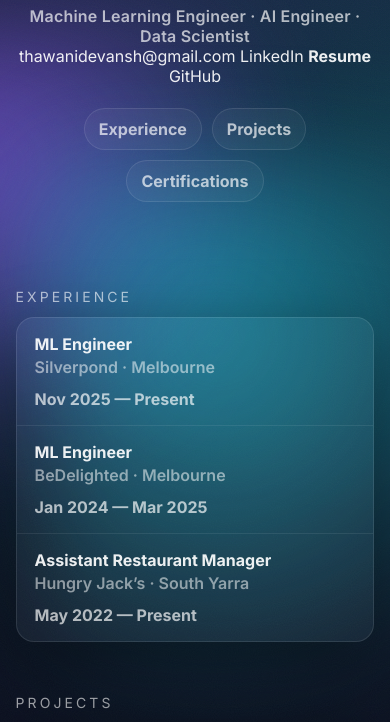
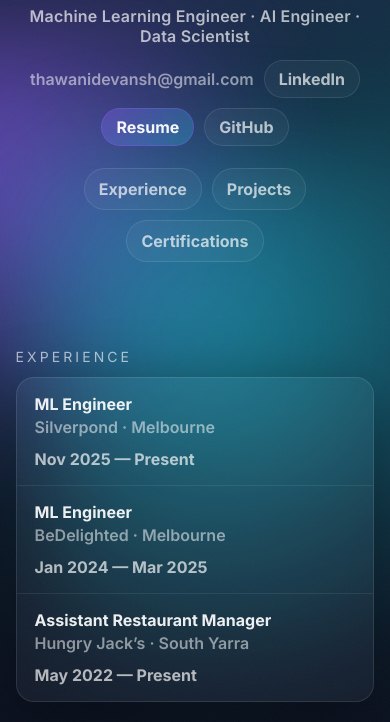
Before and after one commit to DevanshThawani/devanshthawani.github.io, a plain HTML site: page index.html in a window 390 px wide. Shown: the part 108-830 px from the top of the page. Drawn offline with Linux system fonts and the light colour scheme.

Commit message:
Update styles.css

```diff
--- a/styles.css
+++ b/styles.css
@@ -1,15 +1,15 @@
 :root{
   --bg: #0b1020;
+  --panel: rgba(255,255,255,.06);
   --stroke: rgba(255,255,255,.10);
   --text: rgba(255,255,255,.92);
   --muted: rgba(255,255,255,.68);
   --muted2: rgba(255,255,255,.52);
+  --accent: #8b5cf6;
+  --accent2:#22d3ee;
   --shadow: 0 20px 70px rgba(0,0,0,.45);
   --r: 18px;
   --max: 980px;
-
-  --a1:#8b5cf6;
-  --a2:#22d3ee;
 }
 
 *{ box-sizing:border-box; }
@@ -73,24 +73,21 @@ a:hover{ text-decoration:underline; text-underline-offset: 5px; }
   letter-spacing: .2px;
 }
 
-/* FIXED HERO LINKS LAYOUT */
-.heroLinks{
+/* LINKS ROW — keep it exactly like the original aesthetic */
+.links{
   margin-top: 14px;
-  display:flex;
-  flex-direction: column;
-  align-items:center;
-  gap: 10px;
-}
-
-.btnRow{
   display:flex;
   justify-content:center;
   gap: 10px;
   flex-wrap:wrap;
+  align-items:center;
+  color: var(--muted2);
+  font-weight: 600;
 }
 
-.emailLine{
-  max-width: 360px;
+/* Fix: email never breaks layout */
+.email{
+  max-width: 220px;
   overflow:hidden;
   text-overflow: ellipsis;
   white-space: nowrap;
@@ -98,24 +95,23 @@ a:hover{ text-decoration:underline; text-underline-offset: 5px; }
   font-weight: 600;
 }
 
-/* button-style links */
-.btnLink{
-  padding: 9px 14px;
+/* Button-like link styling (LinkedIn/Resume/GitHub) */
+.linkBtn{
+  padding: 8px 14px;
   border-radius: 999px;
   border: 1px solid var(--stroke);
   background: rgba(255,255,255,.04);
   font-weight: 700;
   color: var(--muted);
-  transition: transform .15s ease, background .15s ease, border-color .15s ease;
+  transition: transform .15s ease, background .15s ease;
   text-decoration: none !important;
 }
-.btnLink:hover{
+.linkBtn:hover{
+  transform: translateY(-1px);
   background: rgba(255,255,255,.08);
-  transform: translateY(-1px);
   color: var(--text);
-  border-color: rgba(255,255,255,.16);
 }
-.btnLink.primary{
+.linkBtn.primary{
   border-color: rgba(139,92,246,.35);
   background: linear-gradient(135deg, rgba(139,92,246,.35), rgba(34,211,238,.25));
   color: rgba(255,255,255,.95);
@@ -269,5 +265,5 @@ a:hover{ text-decoration:underline; text-underline-offset: 5px; }
 @media (max-width: 620px){
   .row{ flex-direction:column; }
   .right{ align-self:flex-start; }
-  .emailLine{ max-width: 92vw; }
+  .email{ max-width: 100%; }
 }
```
